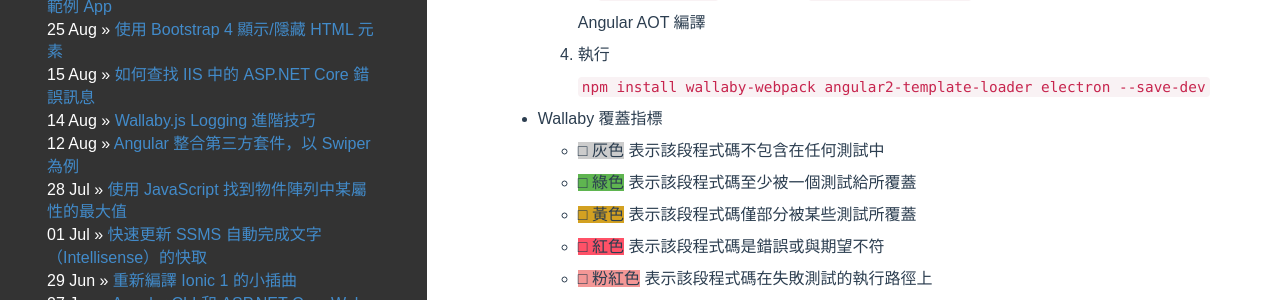
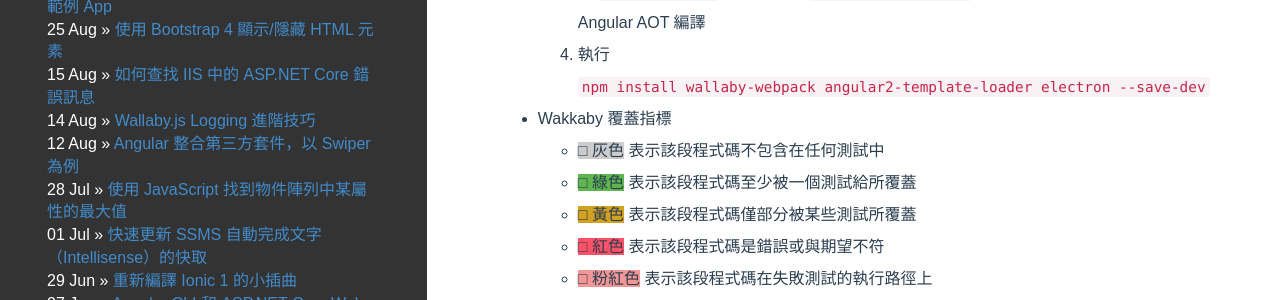
Before and after one commit to poychang/poychang.github.io, a Jekyll site: the page built from _posts/1970-01-01-note-angular.md, in a window 1280 px wide and 900 px high, scrolled down 322 px. Shown: the part 150-450 px from the top of the window. Built offline with Jekyll 4.4.1, drawn with Linux system fonts in a browser that asks for light colours; some web fonts are replaced; comment, search, counter and statistics services are not loaded.

Commit message:
alter note

```diff
--- a/_posts/1970-01-01-note-angular.md
+++ b/_posts/1970-01-01-note-angular.md
@@ -17,7 +17,7 @@
 	2. 加入啟動測試程式碼 [wallabyTest.ts](https://github.com/wallabyjs/ngCliWebpackSample/blob/master/src/wallabyTest.ts) 至 `src\wallabyTest.ts`
 	3. 在 `tsconfig.json` 中設定排除 `src/wallabyTest.ts` 避免影響 Angular AOT 編譯
 	4. 執行 `npm install wallaby-webpack angular2-template-loader electron --save-dev`
-* Wallaby 覆蓋指標
+* Wakkaby 覆蓋指標
 	* <span style="background-color: #CCCCCC"> □ 灰色</span> 表示該段程式碼不包含在任何測試中
 	* <span style="background-color: #5FB550"> □ 綠色</span> 表示該段程式碼至少被一個測試給所覆蓋
 	* <span style="background-color: #D3A121"> □ 黃色</span> 表示該段程式碼僅部分被某些測試所覆蓋
```
